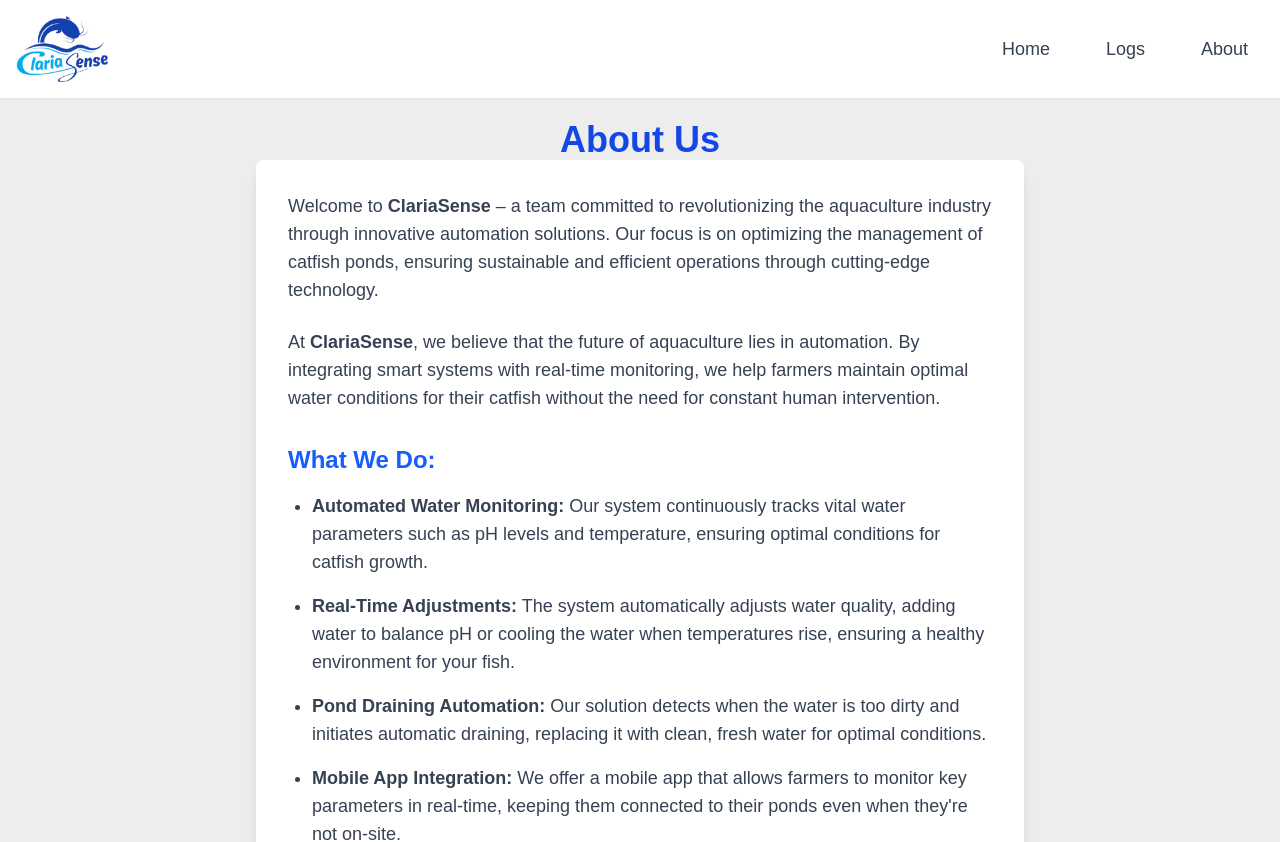
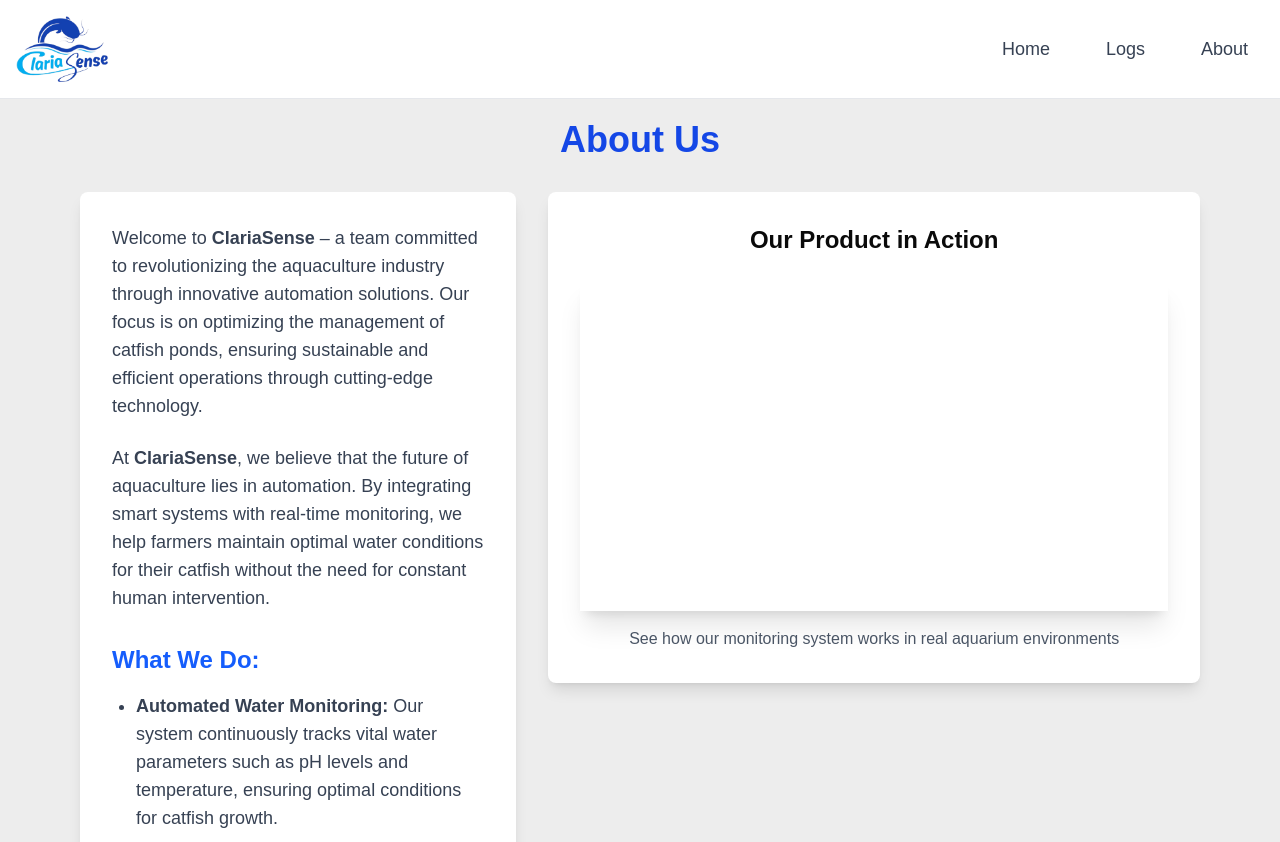
Before and after one commit to DominusRex23/ClariaSense, a Next.js app in the folder Website/clariasense-webapp/: page /about in a window 1280 px wide. Shown: the top 842 px of the page. Built offline with nearby package versions, Linux system fonts and the light colour scheme.

Commit message:
updated home page visuals, relocated the video at About page

```diff
--- a/Website/clariasense-webapp/src/app/about/page.tsx
+++ b/Website/clariasense-webapp/src/app/about/page.tsx
@@ -3,6 +3,7 @@
 import { useState } from 'react';
 import { AnimatePresence, motion } from 'framer-motion';
 import Link from 'next/link';
+import ReactPlayer from 'react-player';
 
 export default function About() {
     const [menuOpen, setMenuOpen] = useState(false);
@@ -73,7 +74,10 @@
             </motion.nav>
             <main className="bg-gray-auto pt-20 pb-10 min-h-screen px-4 lg:px-20">
               <h1 className="text-4xl font-semibold text-blue-700 mt-10 text-center">About Us</h1>
-          <section className="max-w-3xl bg-white shadow-lg rounded-lg p-8 mx-auto">
+
+              <div className="flex flex-col lg:flex-row gap-8 w-full mt-8">
+                {/* Left Column - About Content */}
+                <section className="lg:w-2/5 bg-white shadow-lg rounded-lg p-8">
                   <p className="text-lg text-gray-700 mb-6">Welcome to <strong>ClariaSense</strong> – a team committed to revolutionizing the aquaculture industry through innovative automation solutions. Our focus is on optimizing the management of catfish ponds, ensuring sustainable and efficient operations through cutting-edge technology.</p>
                   <p className="text-lg text-gray-700 mb-6">At <strong>ClariaSense</strong>, we believe that the future of aquaculture lies in automation. By integrating smart systems with real-time monitoring, we help farmers maintain optimal water conditions for their catfish without the need for constant human intervention.</p>
 
@@ -100,6 +104,28 @@
 
                   <p className="text-lg text-gray-700 mt-6 text-center">Join us in reshaping the future of aquaculture – where technology meets sustainability for a healthier, more productive industry.</p>
                 </section>
+
+                {/* Right Column - Video Section */}
+                <div className="lg:w-3/5 flex flex-col items-center">
+                  <div className="w-full max-w-4xl bg-white shadow-lg rounded-lg p-8">
+                    <h2 className="text-2xl font-bold text-center mb-6">Our Product in Action</h2>
+                    <div className="aspect-video w-full overflow-hidden shadow-xl">
+                      <ReactPlayer
+                        url="https://www.youtube.com/watch?v=XbLemOwzdxk"
+                        width="100%"
+                        height="100%"
+                        controls={true}
+                        light={false}
+                        playing={false}
+                        style={{ borderRadius: '0.5rem' }}
+                      />
+                    </div>
+                    <p className="text-center text-gray-600 mt-4">
+                      See how our monitoring system works in real aquarium environments
+                    </p>
+                  </div>
+                </div>
+              </div>
             </main>
         </div>
     );
--- a/Website/clariasense-webapp/src/app/page.tsx
+++ b/Website/clariasense-webapp/src/app/page.tsx
@@ -21,7 +21,7 @@
   };
   const NORMAL_RANGES: Record<string, { min: number; max: number; text: string }> = {
     ph: { min: 6.5, max: 7.5, text: "Normal Range: 6.5pH - 7.5pH" },
-    tds: { min: 100, max: 125, text: "Normal Range: 100ppm - 125ppm" },
+    tds: { min: 100, max: 300, text: "Normal Range: 100ppm - 300ppm" },
     temp: { min: 29, max: 32, text: "Normal Range: 29°C - 32°C" },
   };
 
@@ -218,24 +218,6 @@
 </div>
   <br />
             <br />
-
-
-<div className="mt-12 mx-auto max-w-4xl px-4">
-  <h2 className="text-2xl font-bold text-center mb-6">Our Product in Action</h2>
-  <div className=" aspect-video  overflow-hidden shadow-xl">
-  <ReactPlayer
-      url="https://www.youtube.com/watch?v=XbLemOwzdxk" // Replace with your video URL
-      width="100%"
-      height="100%"
-      controls={true}
-      light={false}
-      playing={false}
-    />
-  </div>
-  <p className="text-center text-gray-600 mt-4">
-    See how our monitoring system works in real aquarium environments
-  </p>
-</div>
 <br/>
 <br/>
             <p className="text-center text-gray-500 mt-4">Want to know if the Aquarium is not in the best environment for fish?</p>
```
Lines whose indentation alone changed are shown as unchanged.
